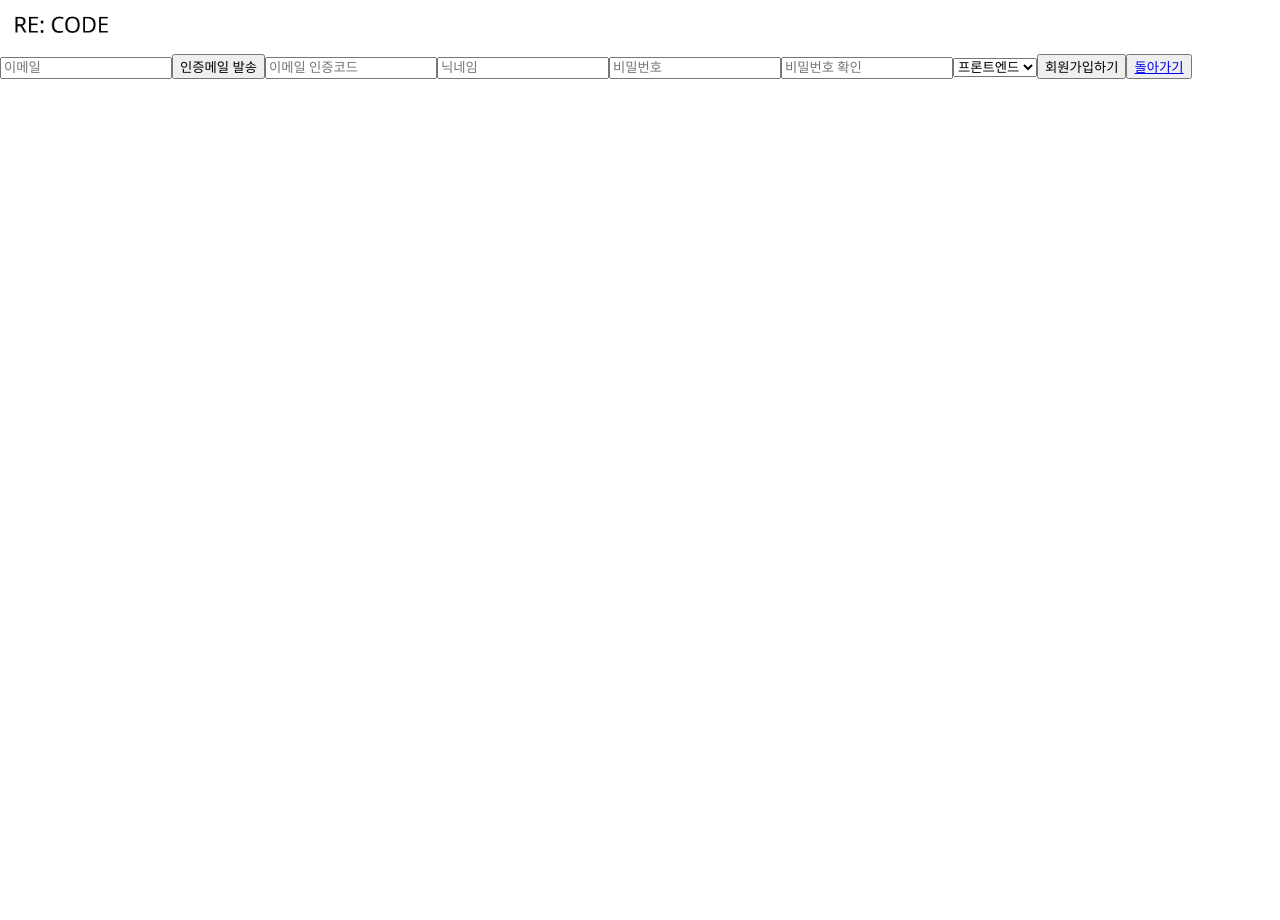
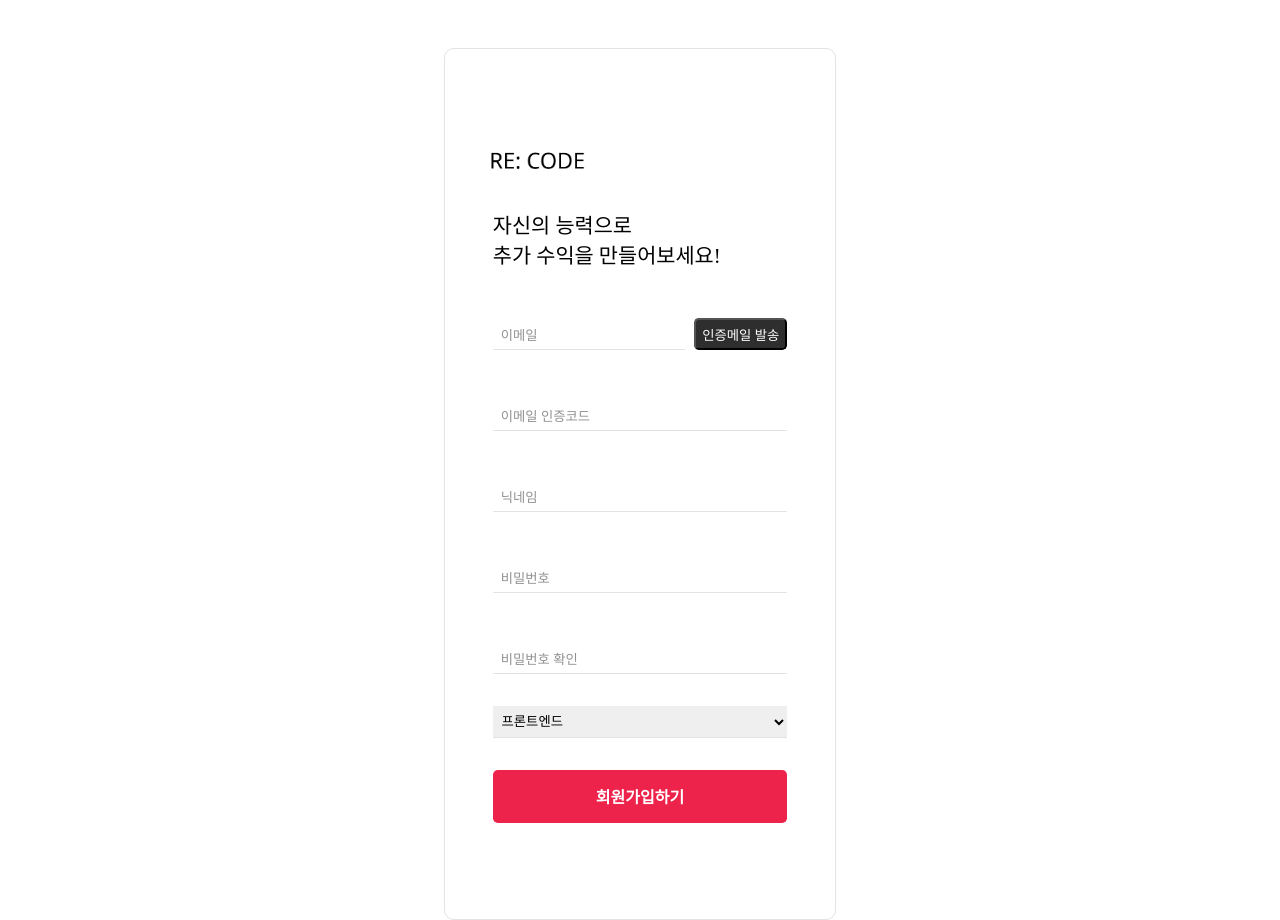
Before and after one commit to 2022-RE-CODE/2022-RE-CODE-FrontEnd, a React (Create React App) app: page /auth in a window 1280 px wide. Before the commit the page ends 800 px from the top, so only its background shows below. Built offline with nearby package versions, Linux system fonts and the light colour scheme; a web font is replaced by a local one.

Commit message:
add: Auth Page

```diff
--- a/src/components/Login/authComponent.tsx
+++ b/src/components/Login/authComponent.tsx
@@ -1,6 +1,6 @@
 import React from 'react'
 import { useState } from 'react';
-import '../../styles/login.css';
+import '../../styles/auth.css';
 import { Link, useNavigate } from 'react-router-dom';
 import { instance } from '../api/axios.instance';
 import { instanceWithHeader } from '../api/axiosWithHeader.instance';
@@ -97,23 +97,29 @@ const AuthComponent: React.FC = () => {
                 <Link to="/" className="Header--home-btn">
                     <img className="Header--logo-img" src={'logo-recode.png'} />
                 </Link>
+                <div className="login--title1">자신의 능력으로</div>
+                <div className="login--title2">추가 수익을 만들어보세요!</div>
+
                 <form className="auth--form" onSubmit={submitHandler}>
-                    <input type="email" value={email} onChange={emailHandler} placeholder="이메일"></input>
-                    <button type="button" onClick={getVerificationCode}>인증메일 발송</button>
+                    <div className="auth--email-container">
+                        <input type="email" value={email} onChange={emailHandler} placeholder="이메일"></input>
+                        <button className="auth--form--emailBtn" type="button" onClick={getVerificationCode}>인증메일 발송</button>
+                    </div>
                     <input value={verificationCode} onChange={codeHandler} placeholder="이메일 인증코드"></input>
                     <input value={nickname} onChange={nicknameHandler} placeholder="닉네임"></input>
                     <input type="password" value={password} onChange={passwordHandler} placeholder="비밀번호"></input>
                     <input type="password" value={checkPassword} onChange={checkPasswordHandler} placeholder="비밀번호 확인"></input>
-                    <select value={position} onChange={positionHandler}>
+                    <select className="auth--form-position" value={position} onChange={positionHandler}>
                         {Object.keys(EnumPosition).map((key: string) => (
                             <option key={key} value={key}>
                                 {EnumPosition[key]}
                             </option>
                         ))}
                     </select>
-                    <button type="submit">회원가입하기</button>
-                    <button><Link to="/login">돌아가기</Link></button>
+                    <button className="auth--form--submitBtn" type="submit">회원가입하기</button>
                 </form>
+
+
             </div>
         </div>
     )
--- a/src/styles/auth.css
+++ b/src/styles/auth.css
@@ -0,0 +1,121 @@
+.auth {
+    display: flex;
+    justify-content: center;
+}
+
+.auth--form-container {
+    position: relative;
+    margin-top: 3rem;
+    width: 23%;
+    padding: 6rem 3rem;
+    border: 1px solid #e3e3e3;
+    border-radius: 0.6rem;
+}
+
+.auth--form-container>a>img {
+    position: absolute;
+    left: 8%;
+    top: 10%;
+}
+
+.auth--form {
+    display: flex;
+    flex-direction: column;
+    justify-content: center;
+    gap: 2rem;
+}
+
+.auth--form > input {
+    height: 2rem;
+    border: none;
+    padding: .5rem;
+    border-bottom: 1px solid #e3e3e3;
+}
+
+.auth--form > input:focus {
+    position: relative;
+    outline: none;
+    border-bottom: 1px solid black;
+}
+
+.auth--form > input::-webkit-input-placeholder {
+    transition: all .3s ease;
+    position: absolute;
+    top: 50%;
+    color: #919191;
+}
+
+.auth--form > input:focus::-webkit-input-placeholder {
+    position: absolute;
+    font-size: 11px;
+    top: 0%;
+    left: 2%;
+    color: #7b7b7b;
+}
+
+.auth--form--submitBtn {
+    background-color: #ed234b;
+    color: white;
+    padding: .9rem;
+    border: none;
+    border-radius: .3rem;
+    font-size: 1rem;
+    font-weight: 600;
+    cursor: pointer;
+}
+
+.auth--form--emailBtn {
+    background-color: #2e2e2e;
+    color: white;
+    height: 2rem;
+    border-radius: .3rem;
+    cursor: pointer;
+}
+
+.auth--email-container {
+    margin-top: 2rem;
+    width: 100%;
+    display: flex;
+    align-items: flex-end;
+    justify-content: space-between;
+}
+
+.auth--email-container > input {
+    width: 60%;
+    height: 2rem;
+    border: none;
+    padding: .5rem;
+    border-bottom: 1px solid #e3e3e3;
+}
+
+.auth--email-container > input:focus {
+    position: relative;
+    outline: none;
+    border-bottom: 1px solid black;
+}
+
+.auth--email-container > input::-webkit-input-placeholder {
+    transition: all .3s ease;
+    position: absolute;
+    top: 50%;
+    color: #919191;
+}
+
+.auth--email-container > input:focus::-webkit-input-placeholder {
+    position: absolute;
+    font-size: 11px;
+    top: 0%;
+    left: 2%;
+    color: #7b7b7b;
+}
+
+.auth--form-position {
+    height: 2rem;
+    border: none;
+    border-bottom: 1px solid #e3e3e3;
+    text-indent: .3rem;
+}
+
+.auth--form-position:focus {
+    outline: none;
+}
```
